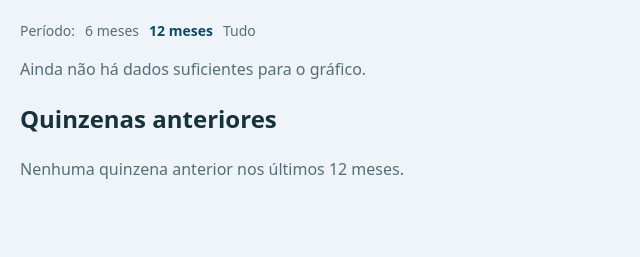
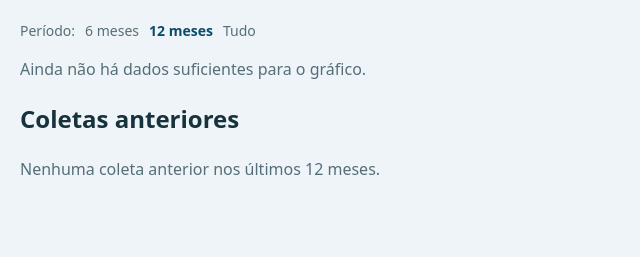
Before and after one commit to Cecilia-eng-05/sistema-ifrn-agua-bebedouros, a Django app: page /bebedouros/1/ in a window 1280 px wide. Shown: the part 760-1017 px from the top of the page, without its empty margins (0-640 px from the left). Run offline with Django 5.2, Linux system fonts and the light colour scheme; tables that the repository leaves empty hold one stand-in row (values such as "Sample post").

Commit message:
style: renomeia "Quinzenas anteriores" para "Coletas anteriores"
Co-Authored-By: Claude Sonnet 5 <noreply@anthropic.com>

```diff
--- a/bebedouros/templates/bebedouros/bebedouro_detalhe.html
+++ b/bebedouros/templates/bebedouros/bebedouro_detalhe.html
@@ -110,7 +110,7 @@
   </section>
 
   <section class="quinzenas-anteriores">
-    <h2>Quinzenas anteriores</h2>
+    <h2>Coletas anteriores</h2>
     {% if historico %}
       {% for resultado in historico %}
         <details class="historico-item">
@@ -140,7 +140,7 @@
         </details>
       {% endfor %}
     {% else %}
-      <p class="historico-vazio">Nenhuma quinzena anterior nos últimos 12 meses.</p>
+      <p class="historico-vazio">Nenhuma coleta anterior nos últimos 12 meses.</p>
     {% endif %}
   </section>
 {% endblock %}
```
Also changed, not shown: bebedouros/tests/test_bebedouro_detalhe.py (+1 -1 lines).
